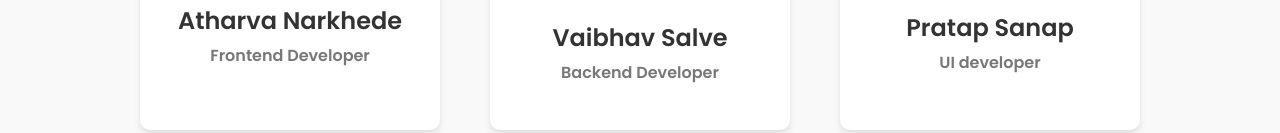
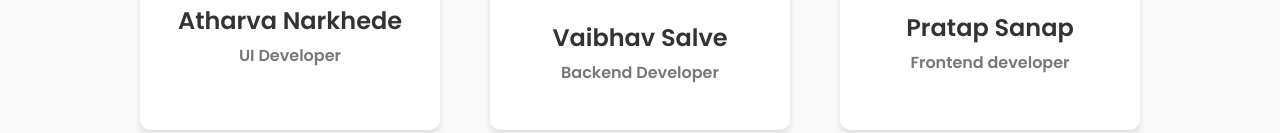
Before and after one commit to abcdjjejejsj/void-paykeeper, a website: page index.html in a window 1280 px wide. Shown: the part 3256-3389 px from the top of the page. Drawn offline with Linux system fonts and the light colour scheme; no server answers.

Commit message:
Update index.html

```diff
--- a/index.html
+++ b/index.html
@@ -111,7 +111,7 @@
             <div class="team-card">
                 <img src="atharva.png" alt="Team Member 1" class="team-img">
                 <h3 class="team-name">Atharva Narkhede</h3>
-                <p class="team-role">Frontend Developer</p>
+                <p class="team-role">UI Developer</p>
             </div>
             <!-- Team Member 2 -->
             <div class="team-card">
@@ -123,7 +123,7 @@
             <div class="team-card">
                 <img src="pratap.png" alt="Team Member 3" class="team-img">
                 <h3 class="team-name">Pratap Sanap</h3>
-                <p class="team-role">UI developer</p>
+                <p class="team-role">Frontend developer</p>
             </div>
         </div>
     </div>
```
